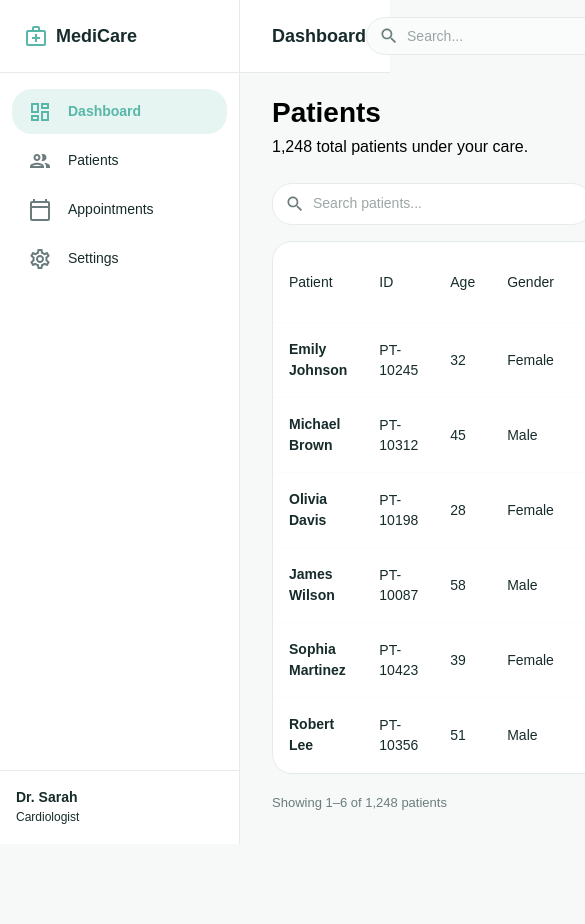
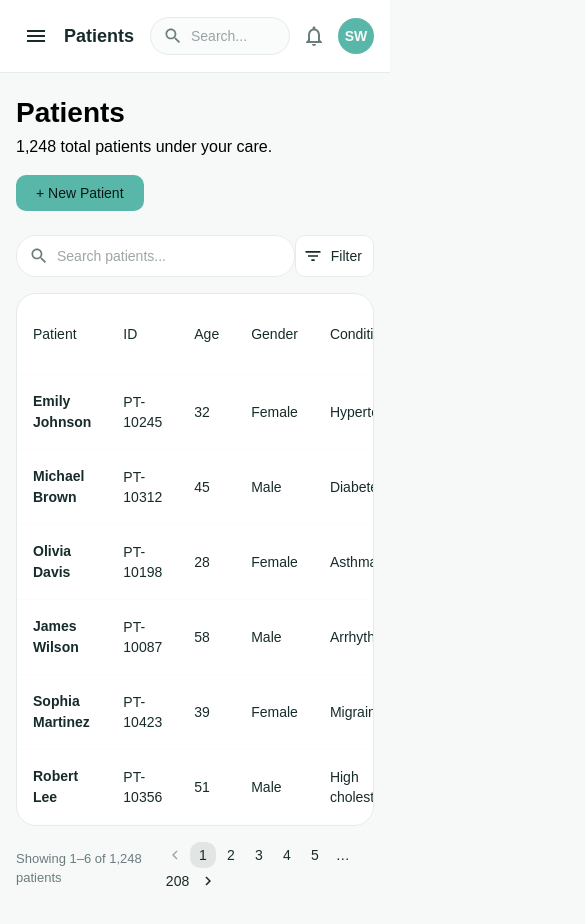
Before and after one commit to Vipulsnips/healthcare-dashboard, a Next.js app: page /patients in a window 390 px wide. Shown: the top 924 px of the page, 585 px wide, since content can reach past the window. Before the commit the page ends 848 px from the top, so only its background shows below. Built offline with nearby package versions, Linux system fonts and the light colour scheme; what @mui/material-nextjs would draw is missing.

Commit message:
made the ui responsive

```diff
--- a/app/patients/page.tsx
+++ b/app/patients/page.tsx
@@ -1,30 +1,20 @@
 import { Box, Button, Typography } from "@mui/material";
 
-import Sidebar from "@/components/layout/Sidebar";
-import Topbar from "@/components/layout/Topbar";
+import AppShell from "@/components/layout/AppShell";
 import PatientToolbar from "@/components/patients/PatientToolbar";
 import PatientTable from "@/components/patients/PatientTable";
 import PatientPagination from "@/components/patients/PatientPagination";
 
 export default function PatientsPage() {
   return (
-    <Box sx={{ display: "flex" }}>
-      <Sidebar />
-
-      <Box
-        component="main"
-        sx={{
-          flexGrow: 1,
-          minHeight: "100vh",
-          backgroundColor: "background.default",
-        }}
-      >
-        <Topbar />
-
+    <AppShell pageTitle="Patients">
       <Box
         sx={{
           pt: 12,
-            px: 4,
+          px: {
+            xs: 2,
+            md: 4,
+          },
           pb: 4,
         }}
       >
@@ -33,14 +23,27 @@
           sx={{
             display: "flex",
             justifyContent: "space-between",
-              alignItems: "center",
+            alignItems: {
+              xs: "flex-start",
+              sm: "center",
+            },
+            flexDirection: {
+              xs: "column",
+              sm: "row",
+            },
+            gap: 2,
             mb: 3,
           }}
         >
           <Box>
-              <Typography variant="h4">Patients</Typography>
+            <Typography variant="h4">
+              Patients
+            </Typography>
 
-              <Typography color="text.secondary" sx={{ mt: 0.5 }}>
+            <Typography
+              color="text.secondary"
+              sx={{ mt: 0.5 }}
+            >
               1,248 total patients under your care.
             </Typography>
           </Box>
@@ -56,13 +59,13 @@
             + New Patient
           </Button>
         </Box>
+
         <PatientToolbar />
 
         <PatientTable />
 
         <PatientPagination />
       </Box>
-      </Box>
-    </Box>
+    </AppShell>
   );
 }
--- /dev/null
+++ b/components/layout/AppShell.tsx
@@ -0,0 +1,59 @@
+"use client";
+
+import { useState } from "react";
+
+import { Box } from "@mui/material";
+
+import Sidebar from "@/components/layout/Sidebar";
+import Topbar from "@/components/layout/Topbar";
+
+const drawerWidth = 240;
+
+type AppShellProps = {
+  children: React.ReactNode;
+  pageTitle: string;
+};
+
+export default function AppShell({
+  children,
+  pageTitle,
+}: AppShellProps) {
+  const [mobileOpen, setMobileOpen] = useState(false);
+
+  const handleMenuClick = () => {
+    setMobileOpen((previous) => !previous);
+  };
+
+  const handleDrawerClose = () => {
+    setMobileOpen(false);
+  };
+
+  return (
+    <Box sx={{ display: "flex" }}>
+      <Sidebar
+        mobileOpen={mobileOpen}
+        onClose={handleDrawerClose}
+      />
+
+      <Box
+        component="main"
+        sx={{
+          flexGrow: 1,
+          minHeight: "100vh",
+          backgroundColor: "background.default",
+          width: {
+            xs: "100%",
+            md: `calc(100% - ${drawerWidth}px)`,
+          },
+        }}
+      >
+        <Topbar
+          pageTitle={pageTitle}
+          onMenuClick={handleMenuClick}
+        />
+
+        {children}
+      </Box>
+    </Box>
+  );
+}
--- a/components/layout/Sidebar.tsx
+++ b/components/layout/Sidebar.tsx
@@ -9,6 +9,8 @@
   ListItemIcon,
   ListItemText,
   Typography,
+  useMediaQuery,
+  useTheme,
 } from "@mui/material";
 
 import DashboardOutlinedIcon from "@mui/icons-material/DashboardOutlined";
@@ -17,44 +19,50 @@
 import SettingsOutlinedIcon from "@mui/icons-material/SettingsOutlined";
 import MedicalServicesOutlinedIcon from "@mui/icons-material/MedicalServicesOutlined";
 
+import { usePathname, useRouter } from "next/navigation";
+
 const drawerWidth = 240;
 
 const menuItems = [
   {
     label: "Dashboard",
     icon: <DashboardOutlinedIcon />,
+    path: "/",
   },
   {
     label: "Patients",
     icon: <PeopleOutlineIcon />,
-  },
-  {
-    label: "Appointments",
-    icon: <CalendarTodayOutlinedIcon />,
-  },
-  {
-    label: "Settings",
-    icon: <SettingsOutlinedIcon />,
+    path: "/patients",
   },
 ];
 
-export default function Sidebar() {
-  return (
-    <Drawer
-      variant="permanent"
-      sx={{
-        width: drawerWidth,
-        flexShrink: 0,
+type SidebarProps = {
+  mobileOpen: boolean;
+  onClose: () => void;
+};
 
-        "& .MuiDrawer-paper": {
-          width: drawerWidth,
-          boxSizing: "border-box",
-          borderRight: "1px solid",
-          borderColor: "divider",
-          backgroundColor: "background.paper",
-        },
-      }}
-    >
+export default function Sidebar({
+  mobileOpen,
+  onClose,
+}: SidebarProps) {
+  const pathname = usePathname();
+  const router = useRouter();
+
+  const theme = useTheme();
+
+  const isMobile = useMediaQuery(
+    theme.breakpoints.down("md")
+  );
+
+  const handleNavigation = (path: string) => {
+    router.push(path);
+
+    if (isMobile) {
+      onClose();
+    }
+  };
+
+  const drawerContent = (
     <Box
       sx={{
         height: "100%",
@@ -93,13 +101,18 @@
 
       {/* Navigation */}
       <List sx={{ px: 1.5, pt: 2 }}>
-          {menuItems.map((item, index) => (
+        {menuItems.map((item) => {
+          const isActive = pathname === item.path;
+
+          return (
             <ListItemButton
               key={item.label}
-              selected={index === 0}
+              selected={isActive}
+              onClick={() => handleNavigation(item.path)}
               sx={{
                 borderRadius: 2,
                 mb: 0.5,
+                cursor: "pointer",
 
                 "&.Mui-selected": {
                   backgroundColor: "#E6F5F2",
@@ -129,7 +142,7 @@
                   <Typography
                     sx={{
                       fontSize: 14,
-                      fontWeight: index === 0 ? 600 : 500,
+                      fontWeight: isActive ? 600 : 500,
                     }}
                   >
                     {item.label}
@@ -137,25 +150,20 @@
                 }
               />
             </ListItemButton>
-          ))}
+          );
+        })}
       </List>
 
       {/* Doctor profile */}
       <Box sx={{ mt: "auto" }}>
         <Divider />
 
-          <Box
-            sx={{
-              p: 2,
-            }}
-          >
+        <Box sx={{ p: 2 }}>
           <Typography
             variant="body2"
-              sx={{
-                fontWeight: 600,
-              }}
+            sx={{ fontWeight: 600 }}
           >
-              Dr. Sarah
+            Dr. Sarah Wilson
           </Typography>
 
           <Typography
@@ -167,6 +175,30 @@
         </Box>
       </Box>
     </Box>
+  );
+
+  return (
+    <Drawer
+      variant={isMobile ? "temporary" : "permanent"}
+      open={isMobile ? mobileOpen : true}
+      onClose={onClose}
+      ModalProps={{
+        keepMounted: true,
+      }}
+      sx={{
+        width: drawerWidth,
+        flexShrink: 0,
+
+        "& .MuiDrawer-paper": {
+          width: drawerWidth,
+          boxSizing: "border-box",
+          borderRight: "1px solid",
+          borderColor: "divider",
+          backgroundColor: "background.paper",
+        },
+      }}
+    >
+      {drawerContent}
     </Drawer>
   );
 }
--- a/components/layout/Topbar.tsx
+++ b/components/layout/Topbar.tsx
@@ -10,19 +10,34 @@
   Typography,
 } from "@mui/material";
 
+import MenuIcon from "@mui/icons-material/Menu";
 import SearchIcon from "@mui/icons-material/Search";
 import NotificationsNoneOutlinedIcon from "@mui/icons-material/NotificationsNoneOutlined";
 
 const drawerWidth = 240;
 
-export default function Topbar() {
+type TopbarProps = {
+  pageTitle: string;
+  onMenuClick: () => void;
+};
+
+export default function Topbar({
+  pageTitle,
+  onMenuClick,
+}: TopbarProps) {
   return (
     <AppBar
       position="fixed"
       elevation={0}
       sx={{
-        width: `calc(100% - ${drawerWidth}px)`,
-        ml: `${drawerWidth}px`,
+        width: {
+          xs: "100%",
+          md: `calc(100% - ${drawerWidth}px)`,
+        },
+        ml: {
+          xs: 0,
+          md: `${drawerWidth}px`,
+        },
         backgroundColor: "background.paper",
         color: "text.primary",
         borderBottom: "1px solid",
@@ -32,22 +47,64 @@
       <Toolbar
         sx={{
           minHeight: "72px !important",
-          px: 4,
+          px: {
+            xs: 2,
+            md: 4,
+          },
           display: "flex",
           justifyContent: "space-between",
         }}
       >
-        {/* Page title */}
-        <Typography variant="h6" sx={{ fontWeight: 600 }}>
-          Dashboard
-        </Typography>
+        {/* Mobile menu */}
+        <Box
+          sx={{
+            display: "flex",
+            alignItems: "center",
+            gap: 1,
+          }}
+        >
+          <IconButton
+            onClick={onMenuClick}
+            sx={{
+              display: {
+                xs: "flex",
+                md: "none",
+              },
+              color: "text.primary",
+            }}
+          >
+            <MenuIcon />
+          </IconButton>
+
+          <Typography
+            variant="h6"
+            sx={{
+              fontWeight: 600,
+            }}
+          >
+            {pageTitle}
+          </Typography>
+        </Box>
 
         {/* Right side */}
-        <Box sx={{ display: "flex", alignItems: "center", gap: 1.5 }}>
+        <Box
+          sx={{
+            display: "flex",
+            alignItems: "center",
+            gap: {
+              xs: 0.5,
+              md: 1.5,
+            },
+          }}
+        >
           {/* Search */}
           <Box
             sx={{
-              width: 240,
+              width: {
+                xs: 140,
+                sm: 200,
+                md: 240,
+              },
               height: 38,
               display: "flex",
               alignItems: "center",
@@ -75,12 +132,14 @@
             />
           </Box>
 
-          {/* Notifications */}
-          <IconButton sx={{ color: "text.secondary" }}>
+          <IconButton
+            sx={{
+              color: "text.secondary",
+            }}
+          >
             <NotificationsNoneOutlinedIcon />
           </IconButton>
 
-          {/* Profile */}
           <Avatar
             sx={{
               width: 36,
```
Also changed, not shown: app/page.tsx (+37 -23 lines). Lines whose indentation alone changed are shown as unchanged.
